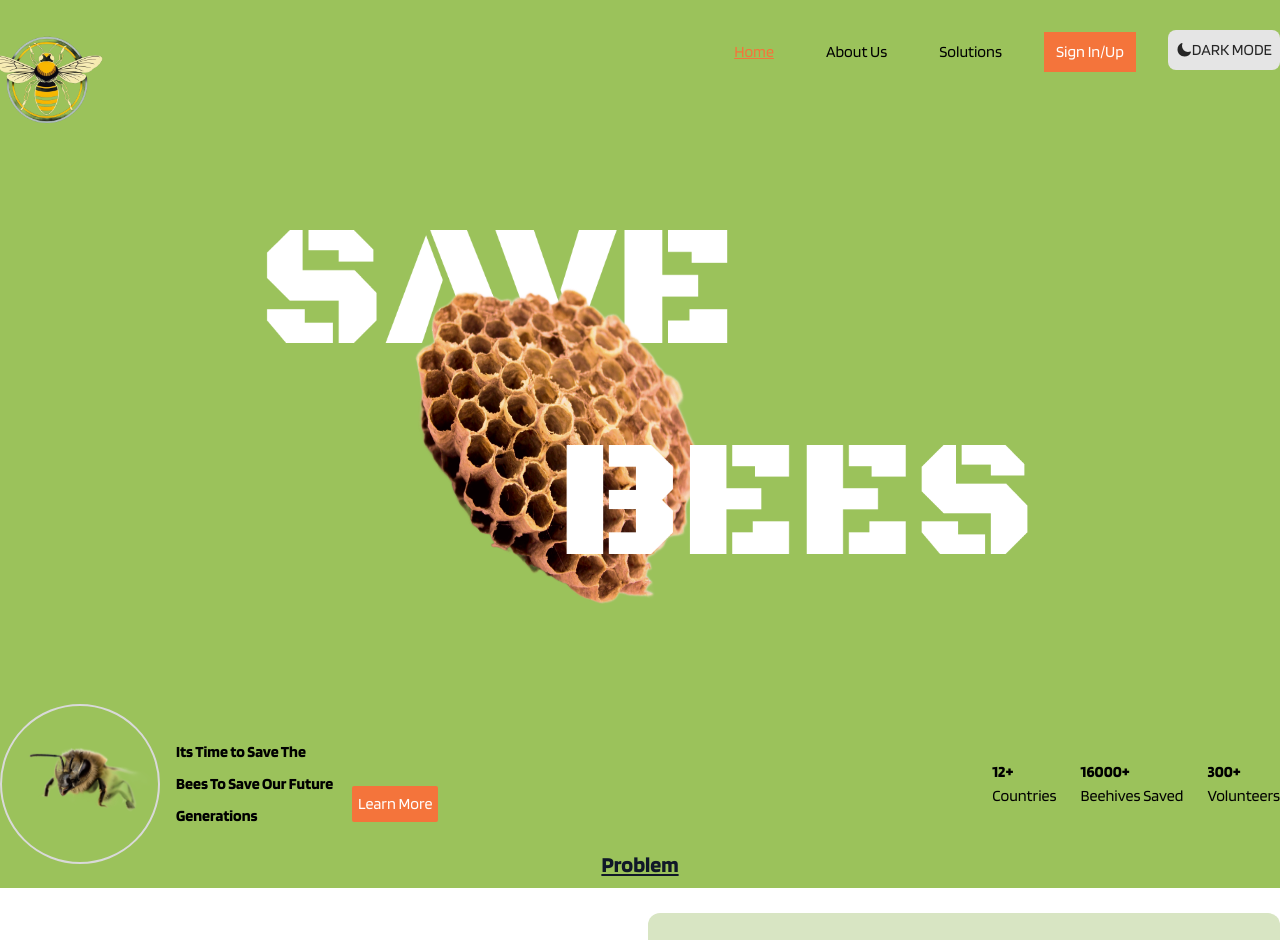
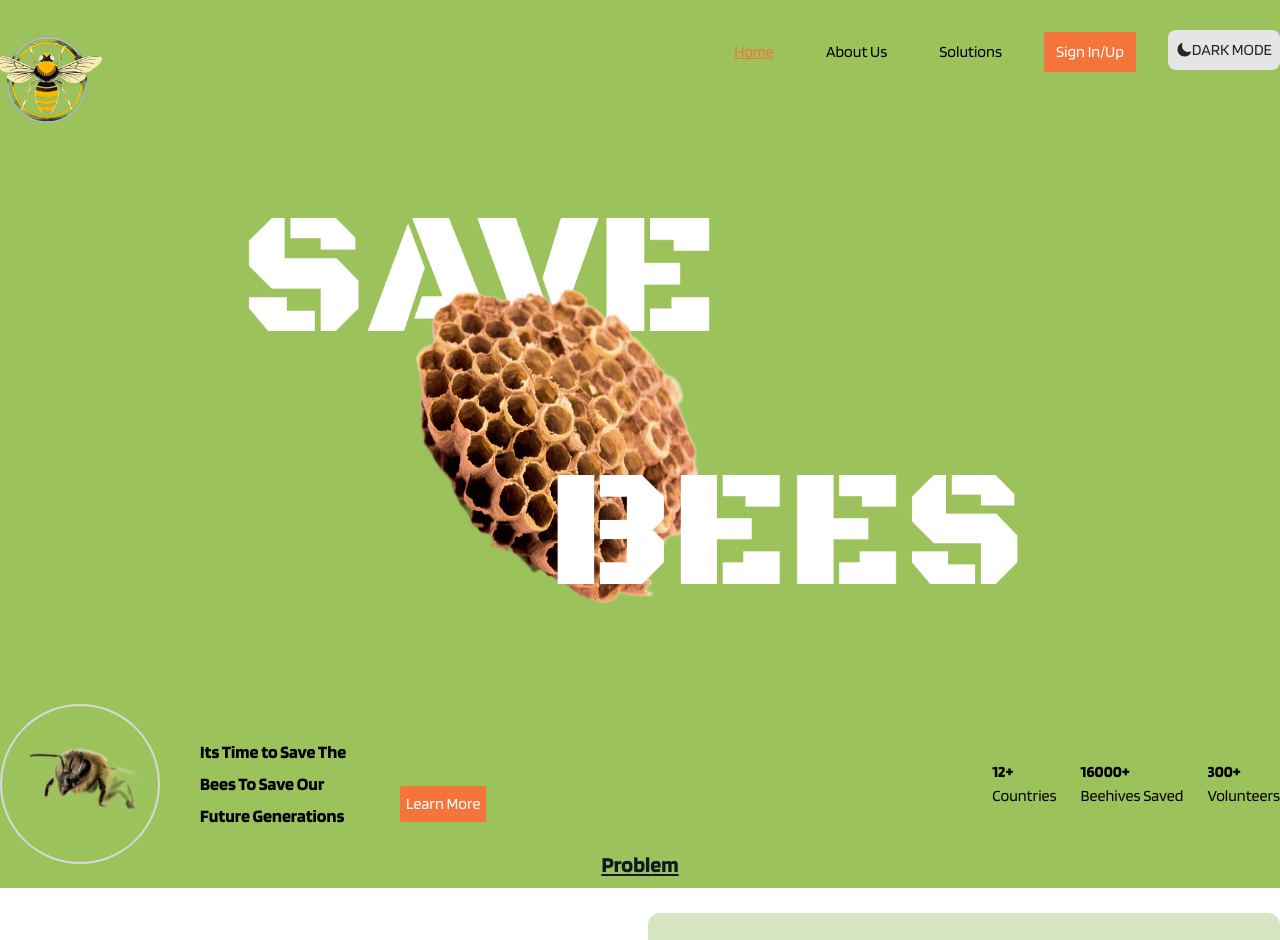
Before and after one commit to chingu-voyages/v50-tier3-team-28, a React (Vite) app in the folder client/: page / in a window 1280 px wide. Shown: the top 940 px of the page. Built offline with nearby package versions, Linux system fonts and the light colour scheme; no server answers.

Commit message:
update landing page styles
Co-authored-by: KseniiaRiabova <KseniiaRiabova@users.noreply.github.com>

```diff
--- a/client/src/components/UI/Header.jsx
+++ b/client/src/components/UI/Header.jsx
@@ -14,7 +14,6 @@ export const Header = ({ action, onClickHandler }) => {
             src={navBeeLogo}
             alt="Bee Logo"
             className="h-[10rem]"
-            // className="h-36 md:h-48 md:ml-4"
           />
         </AnchorLink>
         <Nav action={action} onClickHandler={onClickHandler} />
--- a/client/src/components/UI/MainHeroLanding.jsx
+++ b/client/src/components/UI/MainHeroLanding.jsx
@@ -10,7 +10,7 @@ function MainLandingHero() {
           <img
             src={saveTextLogo}
             alt="Save"
-            className="z-10 mb-[-25px] md:mb-0 md:absolute md:top-[70px] md:left-[32%] lg:left-[28%] xl:left-[19%] md:translate-x-[-50%] w-1/2 md:w-auto dark:grayscale dark:invert"
+            className="z-10 mb-[-25px] md:mb-0 md:absolute md:top-[58px] md:left-[28%] lg:left-[24%] xl:left-[15%] md:translate-x-[-50%] w-1/2 md:w-auto dark:grayscale dark:invert"
           />
 
           <img
@@ -22,7 +22,7 @@ function MainLandingHero() {
           <img
             src={beesTextLogo}
             alt="Bees"
-            className="relative z-30 mt-[-20px] md:mt-0 md:absolute md:bottom-[150px] md:left-[65%] lg:left-[75%] xl:left-[84%] md:translate-x-[-50%] w-1/2 md:w-auto dark:grayscale dark:invert"
+            className="relative z-30 mt-[-20px] md:mt-0 md:absolute md:bottom-[120px] md:left-[63%] lg:left-[73%] xl:left-[82%] md:translate-x-[-50%] w-1/2 md:w-auto dark:grayscale dark:invert"
           />
         </div>
       </div>
--- a/client/src/components/UI/MainHeroLandingSurvey.jsx
+++ b/client/src/components/UI/MainHeroLandingSurvey.jsx
@@ -16,7 +16,7 @@ export const MainHeroLandingSurvey = () => {
       <section className="flex flex-col items-center md:gap-2 md:flex-row">
         <Image src={beeImage} alt="Bee image" className="border-2 border-[#D9D9D9] rounded-full h-40 w-40 dark:border-black" />
 
-        <h2 className="text-md text-center font-bold text-black leading-8 m-2 md:max-w-40 md:text-start dark:text-white">
+        <h2 className="text-lg text-center font-bold text-black leading-8 m-8 md:max-w-40 md:text-start dark:text-white">
           Its Time to Save The Bees To Save Our Future Generations
         </h2>
 
```
